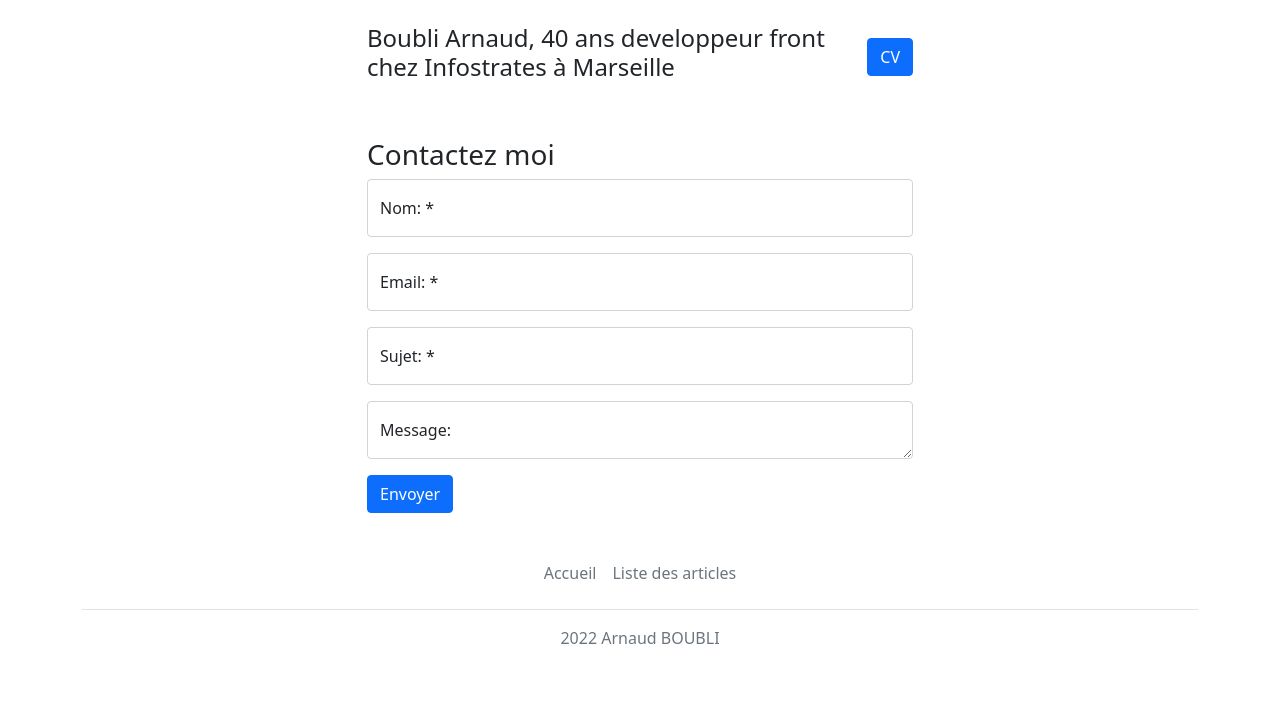
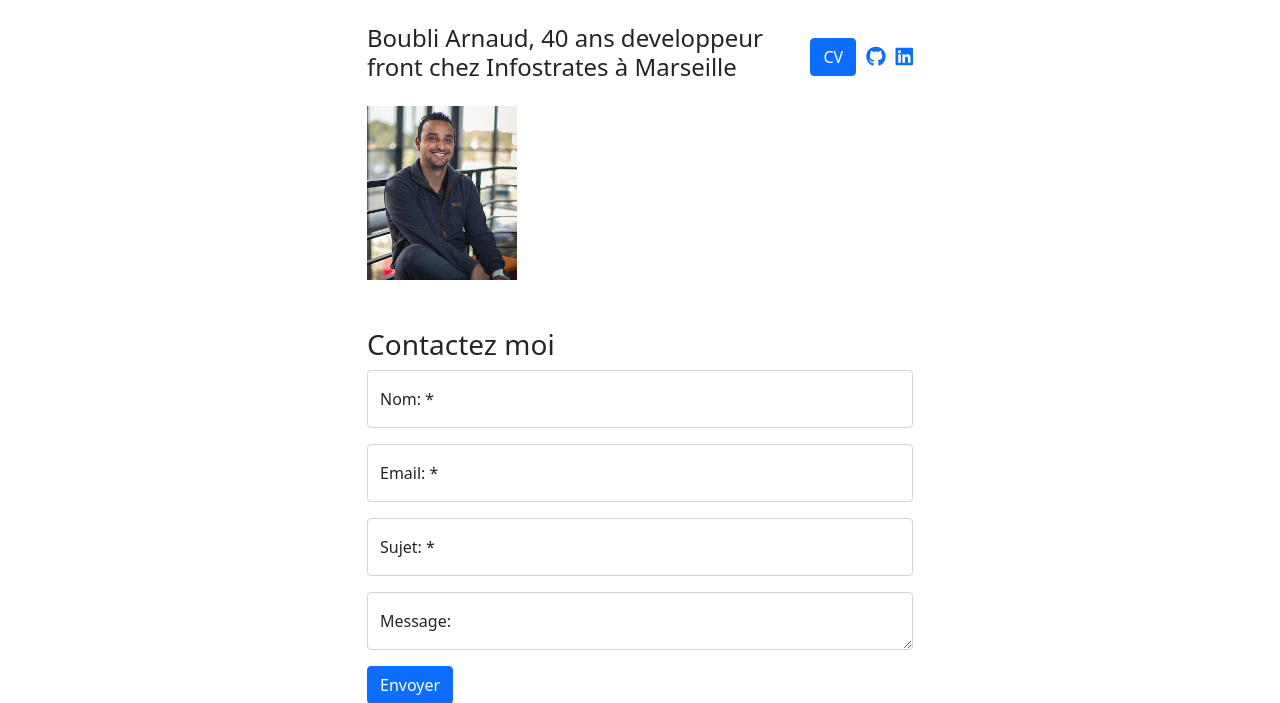
Before and after one commit to nono-dev-13/blog_php, a PHP site: page /index.php in a window 1280 px wide. Shown: the part 56-759 px from the top of the page. Before the commit the page ends 700 px from the top, so only its background shows below. Run offline with PHP 8.4, Linux system fonts and the light colour scheme; some libraries are stand-ins or nearby versions.

Commit message:
:bug:  router + add photo and social media

```diff
--- a/index.php
+++ b/index.php
@@ -17,8 +17,10 @@ try{
         $role = $_SESSION['user']['role'];
     }
 
+    $pageTrouve = false;
 
     if($role == ROLE_ADMIN) {
+        $pageTrouve = true;
         switch($page) {
 
             case 'management' :
@@ -53,11 +55,15 @@ try{
             $controllerComment->delete();
             break;
 
+            default : $pageTrouve = false;
 
         }
     }
 
+    if($pageTrouve == false) {
+
         if($role == ROLE_USER || $role == ROLE_ADMIN) {
+            $pageTrouve = true;
             switch($page) {
 
                 case 'save-comment' :
@@ -67,9 +73,14 @@ try{
                 case 'logout' :
                 $controllerUser->logout();
                 break;
+
+                default : $pageTrouve = false;
+            }
         }
     }
 
+    if($pageTrouve == false) {
+        $pageTrouve = true;
         switch($page) {
             case 'accueil' :
             $controllerContact->acceuilContact();
@@ -91,10 +102,14 @@ try{
             $controllerUser->register();
             break;
 
-        default :
-        $controllerContact->acceuilContact();
-        break;
+            default : $pageTrouve = false;
         }
+    }
+
+    if($pageTrouve == false) {
+        echo "$page n'est pas valid";
+    }
+
 
 } catch(Exception $e){
     echo $e->getMessage();
--- a/libraries/controllers/UserController.php
+++ b/libraries/controllers/UserController.php
@@ -12,7 +12,7 @@ class UserController extends Controller
     public function login()
     {
         if(isset($_SESSION["user"])){
-            \Http::redirect('index.php?page=management');
+            \Http::redirect('index.php?page=accueil');
         }
 
         if(!empty($_POST)){
@@ -86,7 +86,7 @@ class UserController extends Controller
     public function register()
     {
         if(isset($_SESSION["user"])){
-            \Http::redirect('index.php?page=management');
+            \Http::redirect('index.php?page=accueil');
         }
 
         if(!empty($_POST)){
--- a/templates/accueil.html.php
+++ b/templates/accueil.html.php
@@ -20,9 +20,14 @@
             }
         ?>
         <div class="col-12 col-lg-6 offset-lg-3 mb-5">
-            <div class="d-flex align-items-center jusfify-content-center">
+            <div class="d-flex align-items-center jusfify-content-center mb-3">
                 <h4>Boubli Arnaud, 40 ans developpeur front chez Infostrates à Marseille</h4>
-                <a href="cv.pdf" class="btn btn-primary" target="_blank">CV</a>
+                <a href="cv.pdf" class="btn btn-primary" style="margin-right: 10px;" target="_blank">CV</a>
+                <a target="_blank" href="https://github.com/nono-dev-13/" style="margin-right: 10px;"><i class="fab fa-github fa-lg"></i></a>
+                <a target="_blank" href="https://www.linkedin.com/in/arnaud-boubli/"><i class="fab fa-linkedin fa-lg"></i></a>
+            </div>
+            <div>
+                <img src="./asset/img/arnaud.jpg" alt="arnaud" style="width: 150px;">
             </div>
         </div>
         <div class="col-12 col-lg-6 offset-lg-3">
--- a/templates/layout.html.php
+++ b/templates/layout.html.php
@@ -9,7 +9,6 @@
     <script src="https://kit.fontawesome.com/e2e1e6b876.js" crossorigin="anonymous"></script>
     <script src="https://code.jquery.com/jquery-3.6.0.min.js" integrity="sha256-/xUj+3OJU5yExlq6GSYGSHk7tPXikynS7ogEvDej/m4=" crossorigin="anonymous"></script>
     <script src="https://cdn.jsdelivr.net/npm/bootstrap@5.0.2/dist/js/bootstrap.bundle.min.js" integrity="sha384-MrcW6ZMFYlzcLA8Nl+NtUVF0sA7MsXsP1UyJoMp4YLEuNSfAP+JcXn/tWtIaxVXM" crossorigin="anonymous"></script>
-
     <title>Blog - <?= $pageTitle ?></title>
 </head>
 
@@ -22,10 +21,10 @@
         </button>
         <div class="collapse navbar-collapse" id="navbarSupportedContent">
             <ul class="navbar-nav ms-auto mb-2 mb-lg-0">
-                <?php if(!isset($_SESSION['user'])): ?>
                     <li class="nav-item">
                         <a class="nav-link" href="index.php?page=home">Les articles</a>
                     </li>
+                <?php if(!isset($_SESSION['user'])): ?>
                     <li class="nav-item">
                         <a class="nav-link" href="index.php?page=login">Se connecter</a>
                     </li>
```
Also changed, not shown: asset/img/arnaud.jpg (added). Lines whose indentation alone changed are shown as unchanged.
